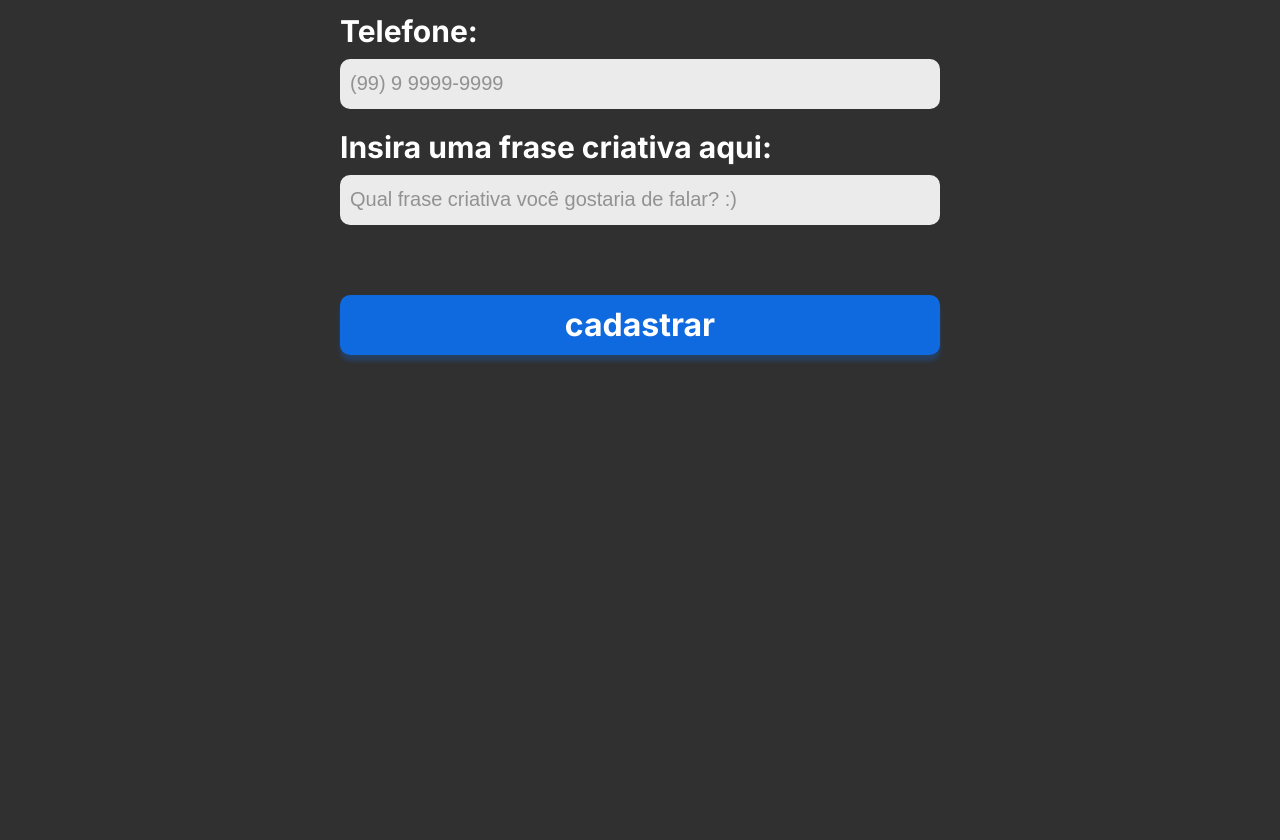
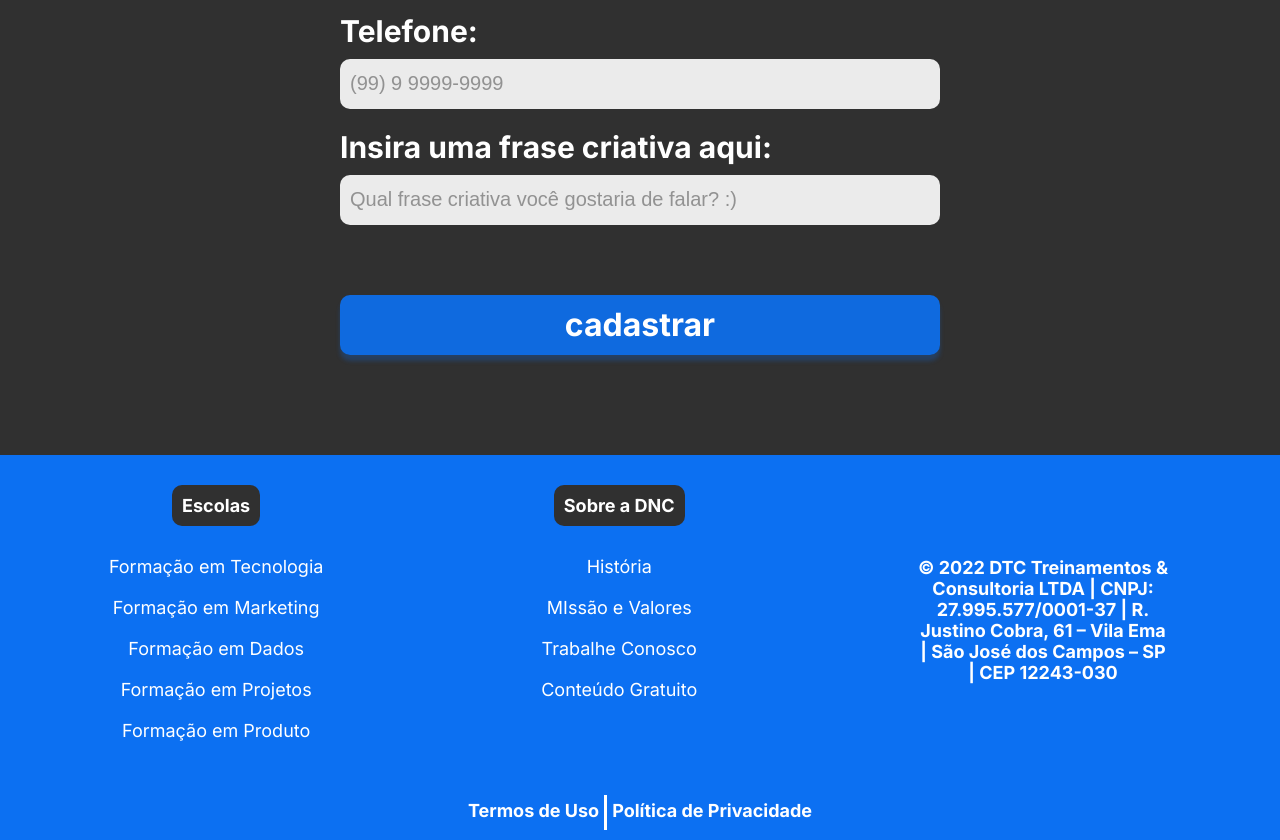
Before and after one commit to guirprado/bootcamp-dnc, a plain HTML site: page index.html in a window 1280 px wide. Shown: the part 1166-2006 px from the top of the page. Before the commit the page ends 1621 px from the top, so only its background shows below. Drawn offline with Linux system fonts and the light colour scheme.

```diff
--- a/estilo.css
+++ b/estilo.css
@@ -176,3 +176,141 @@
             color: #FFFFFF;
             cursor:pointer;
         }
+
+        /* Footer */
+
+        footer{
+            width: 100%;
+            background-color: var(--azul-dnc);
+        }
+
+        footer .linha1{
+            display: flex;
+            justify-content: space-around;
+            align-items: center;
+            font-size: 25px;
+        }
+
+        footer ul{
+            list-style: none;
+            margin: 0px;
+            padding: 0px;
+        }
+
+        footer nav{
+            display: flex;
+            flex-direction: column;
+            align-items: center;
+
+            height: 330px;
+        }
+
+        footer h5{
+            text-align: center;
+            color: #FFFFFF;
+            font-size: 18px;
+            font-weight: 800;
+            font-family: var(--fonte-padrao);
+            background-color: var(--preto-dnc);
+            border-radius: 10px;
+
+            padding: 10px 10px 10px 10px;
+            margin-bottom: 10px;
+        }
+
+        footer ul li{
+            text-align: center;
+            color: #FFFFFF;
+            font-size: 18px;
+            font-weight: normal;
+            font-family: var(--fonte-padrao);
+            margin: 20px 0px 20px 0px;
+        }
+
+        footer ul li a{
+            color: #FFFFFF;
+            text-decoration: none;
+        }
+
+        footer ul li a:hover{
+            color: var(--cinza-hover)
+        }
+
+        footer .endereco{
+            text-align: center;
+            color: #FFFFFF;
+            font-size: 18px;
+            font-weight: 600;
+            font-family: var(--fonte-padrao);
+            width: 20%;
+        }
+
+        footer .linha2{
+            height: 35px;
+            display: flex;
+            justify-content: center;
+            margin: 0px;
+            padding: 10px;
+        }
+
+        footer .linha2 a{
+            text-align: center;
+            font-family: var(--fonte-padrao);
+            font-size: 18px;
+            font-weight: 600;
+            color:#FFFFFF;
+            text-decoration: none;
+            padding: 5px;
+        }
+
+        footer .linha2 a:first-child{
+            border-right: 3px solid white;
+        }
+
+        footer .linha2 a:hover{
+            color: var(--cinza-hover);
+        }
+
+@media only screen and (max-width: 600px){
+
+    #principal{
+        display: flex;
+        flex-direction: column;
+        height: auto;
+    }
+
+    #menu{
+        flex-direction: column;
+        width: 100%;
+        margin: 0px;
+    }
+
+    #menu a{
+        display: flex;
+        height: 50px;
+        align-items: center;
+    }
+
+    #principal button{
+        width: 100%;
+        margin: 0px;
+    }
+
+    section h1{
+        font-size: 38px;
+    }
+    section h2{
+        font-size: 25px;
+        padding-right: 15px;
+        padding-left: 15px;
+    }
+
+    form{
+        width: 95%;
+        font-size: 20px;
+    }
+
+    .checkbox-itens label{
+        font-size: 16px;
+    }
+}
--- a/index.html
+++ b/index.html
@@ -76,5 +76,58 @@
 
         </form>
     </section>
+
+    <footer>
+        <div class="linha1">
+            <nav>
+                <h5>Escolas</h5>
+                <ul>
+                    <li>
+                        <a href="">Formação em Tecnologia</a>
+                    </li>
+                    <li>
+                        <a href="">Formação em Marketing</a>
+                    </li>
+                    <li>
+                        <a href="">Formação em Dados</a>
+                    </li>
+                    <li>
+                        <a href="">Formação em Projetos</a>
+                    </li>
+                    <li>
+                        <a href="">Formação em Produto</a>
+                    </li>
+                </ul>
+
+            </nav>
+            <nav>
+                <h5>Sobre a DNC</h5>
+                <ul>
+                    <li>
+                        <a href="">História</a>
+                    </li>
+                    <li>
+                        <a href="">MIssão e Valores</a>
+                    </li>
+                    <li>
+                        <a href="">Trabalhe Conosco</a>
+                    </li>
+                    <li>
+                        <a href="">Conteúdo Gratuito</a>
+                    </li>
+                </ul>
+            </nav>
+            <div class="endereco">
+                © 2022 DTC Treinamentos & Consultoria
+                LTDA | CNPJ: 27.995.577/0001-37 | R.
+                Justino Cobra, 61 – Vila Ema | São José dos
+                Campos – SP | CEP 12243-030
+            </div>
+        </div>
+        <div class="linha2">
+                <a href="">Termos de Uso</a>
+                <a href="">Política de Privacidade</a>
+        </div>
+    </footer>
 </body>
 </html>
```
